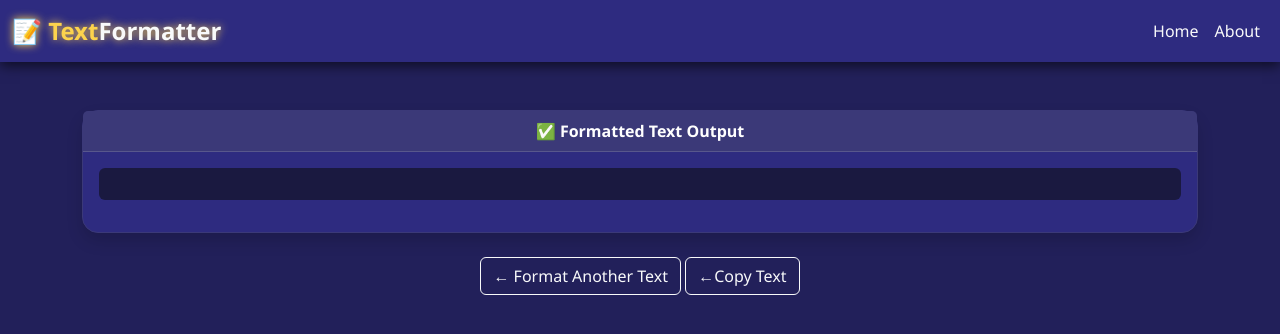
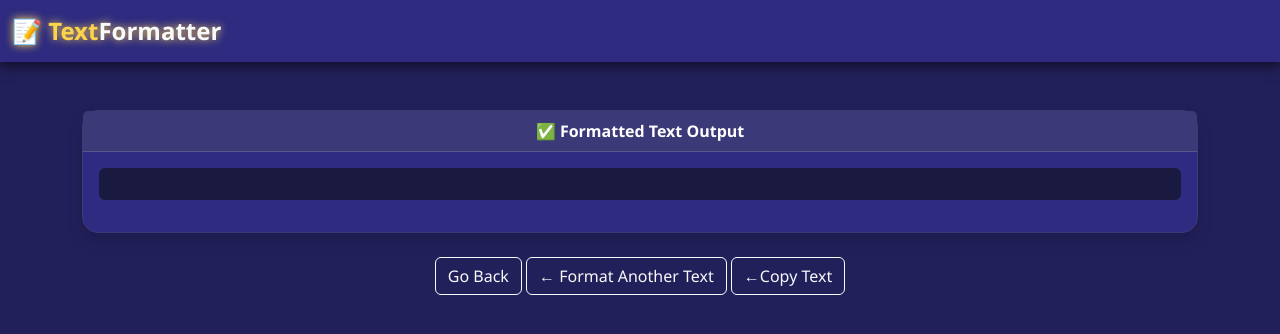
Before and after one commit to AniketS2304/TextFormatter_django, a Django app: page /format in a window 1280 px wide. Shown: the top 334 px of the page. Run offline with Django 5.2, Linux system fonts and the light colour scheme.

Commit message:
Fixed Navbar and added Back feature

```diff
--- a/template/formatted_text.html
+++ b/template/formatted_text.html
@@ -70,19 +70,6 @@
       <a class="navbar-brand fw-bold fs-4" href="#">
         📝 <span class="text-brand">Text</span><span class="text-light">Formatter</span>
       </a>
-      <button class="navbar-toggler border-light" type="button" data-bs-toggle="collapse" data-bs-target="#navbarNav">
-        <span class="navbar-toggler-icon"></span>
-      </button>
-      <div class="collapse navbar-collapse justify-content-end" id="navbarNav">
-        <ul class="navbar-nav">
-          <li class="nav-item">
-            <a class="nav-link text-light" href="/">Home</a>
-          </li>
-          <li class="nav-item">
-            <a class="nav-link text-light" href="#about">About</a>
-          </li>
-        </ul>
-      </div>
     </div>
   </nav>
 
@@ -106,6 +93,7 @@
 
     </div>
     <div class="container mt-4 text-center">
+      <button class="btn btn-outline-light" onclick="goBack()">Go Back</button>
       <a href="/" class="btn btn-outline-light">← Format Another Text</a>
       <a href="#" class="btn btn-outline-light" onclick="copyText()"> ←Copy Text </a>
     </div>
@@ -117,6 +105,10 @@
       navigator.clipboard.writeText(text);
       alert("Text copied!");
     }
+
+    function goBack() {
+      window.history.back();
+    }
   </script>
   <script src="https://cdn.jsdelivr.net/npm/bootstrap@5.3.3/dist/js/bootstrap.bundle.min.js"></script>
 </body>
```
Also changed, not shown: requirements.txt (added, +9 -0 lines), template/index.html (+4 -15 lines), db.sqlite3, 1 other file.
